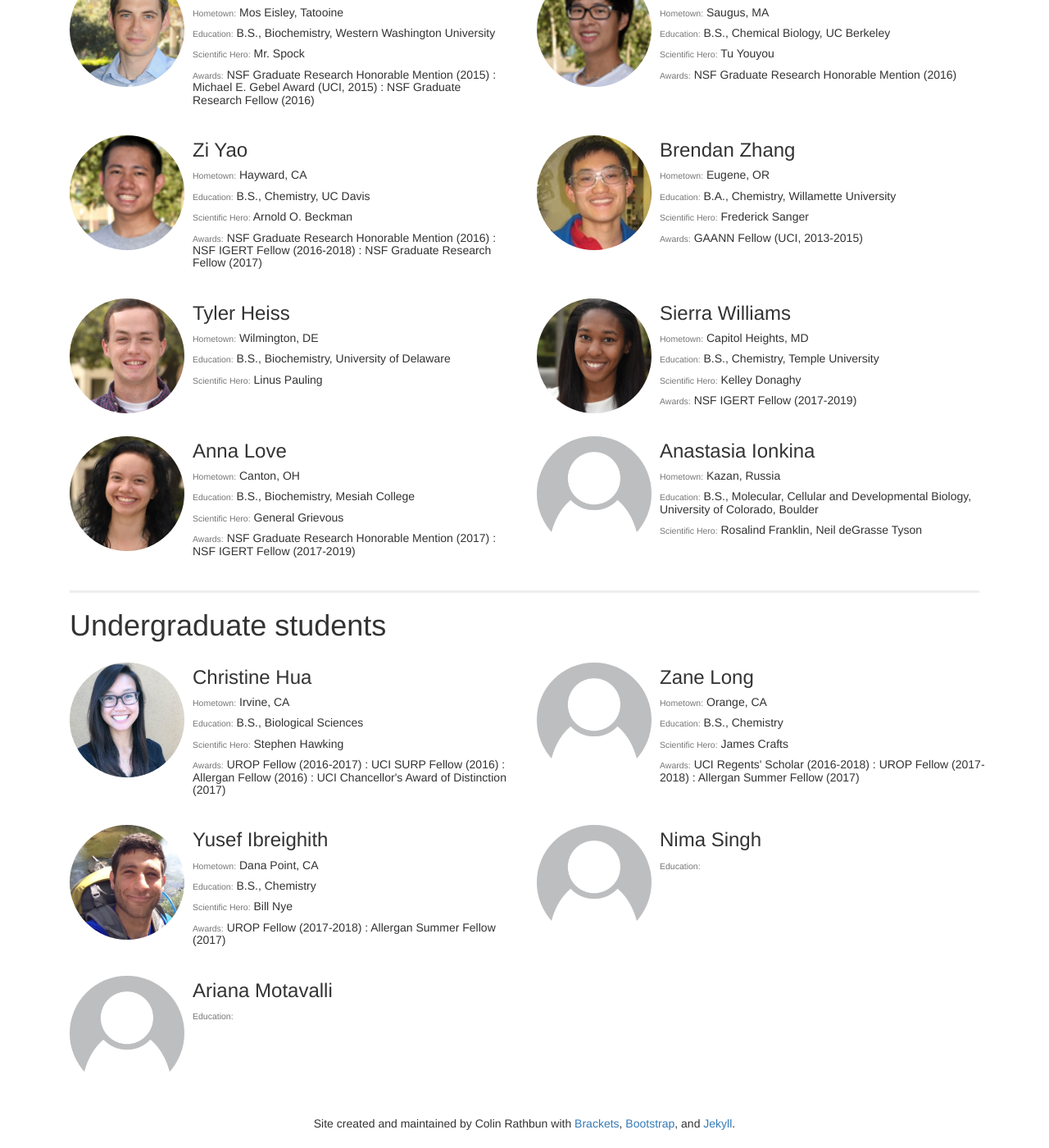
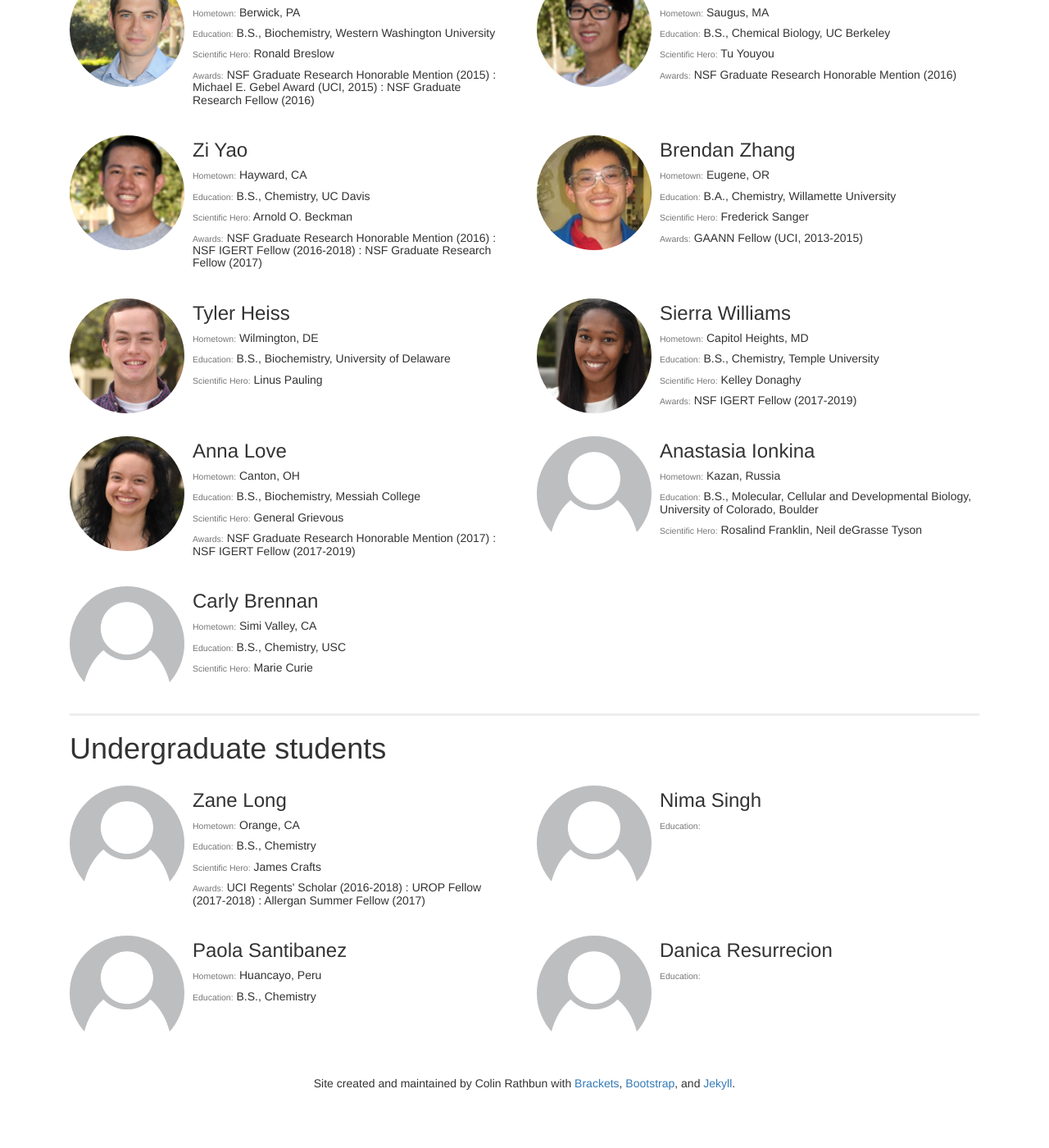
Before and after one commit to c-bun/Prescher-Lab-Site, a Jekyll site: the page built from the-group.html, in a window 1280 px wide and 1400 px high, scrolled down 1118 px. Shown: the whole window at 82% size. Built offline with Jekyll 4.4.1, drawn with Linux system fonts in a browser that asks for light colours; after the commit the page ends 2469 px from its top, so only the background shows below that; some of the changed text lies outside the part shown.

Commit message:
December2017_Update1

```diff
--- a/_data/group.csv
+++ b/_data/group.csv
@@ -1,8 +1,8 @@
 first,last,position,hometown,education,hero,awards,current_position
 Colin,Rathbun,graduate,"Grand Rapids, MI","B.S., Chemistry, Hope College",Nicola Tesla,NSF Graduate Research Fellow (2012-2017) : Allergan Graduate Research Fellow (2017),
 Zach,Reinert,postdoc,"North East, MD","B.S., Biochemistry, University of Maryland, Baltimore County; Ph.D., Chemistry, University of Pittsburgh",Albert Einstein,George Hewitt Medical Research Postdoctoral Fellow (2017) : ACS Young Chemists Committee Travel Award (2017),
-Anya,Kent,graduate,"Kahului, HI","B.S., Chemistry, University of Utah",Rosalind Franklin,NSF Graduate Research Fellow (2015-2020),
-David,Row,graduate,"Mos Eisley, Tatooine","B.S., Biochemistry, Western Washington University",Mr. Spock,"NSF Graduate Research Honorable Mention (2015) : Michael E. Gebel Award (UCI, 2015) : NSF Graduate Research Fellow (2016)",
+Alexandra,Kent,graduate,"Kahului, HI","B.S., Chemistry, University of Utah",Rosalind Franklin,NSF Graduate Research Fellow (2015-2020),
+David,Row,graduate,"Berwick, PA","B.S., Biochemistry, Western Washington University",Ronald Breslow,"NSF Graduate Research Honorable Mention (2015) : Michael E. Gebel Award (UCI, 2015) : NSF Graduate Research Fellow (2016)",
 Sean,Nguyen,graduate,"Saugus, MA","B.S., Chemical Biology, UC Berkeley",Tu Youyou,NSF Graduate Research Honorable Mention (2016),
 Zi,Yao,graduate,"Hayward, CA","B.S., Chemistry, UC Davis",Arnold O. Beckman,NSF Graduate Research Honorable Mention (2016) : NSF IGERT Fellow (2016-2018) : NSF Graduate Research Fellow (2017),
 Krysten,Jones,former_graduate,"Langhorne, PA","B.S., Biotechnology, Elizabethtown College; Ph.D. 2017",Ester Lederberg,NIH Training Grant Fellow (2014-2017),"Postdoc in Lewis Lab, University of Chicago"
@@ -12,7 +12,7 @@ Brendan,Zhang,graduate,"Eugene, OR","B.A., Chemistry, Willamette University",Fre
 Kevin,Yang,former_undergrad,"Chengdu, China","B.S., Chemistry, UC Irvine (2016)",Jenn Prescher,UCI SURP Fellow (2015) : Allergan Summer Fellow (2015) : UROP Fellow (2015-2016) : Pfizer Undergrad Award in Organic Chemistry (2016),
 Monique,Reyes,former_undergrad,"Los Angeles, CA","B.S., Pharm Sci, UC Irvine (2016)",Jenn Prescher,UCI SURP Fellow (2015) : Allergan Summer Fellow (2015) : UROP Fellow (2015-2016),
 Marian,Sagoe,former_undergrad,"Fontana, CA","B.S., Chemistry, UC Irvine (2016)",Rosalind Franklin,UCI SURP Fellow (2015) : Allergan Summer Fellow (2015) : UROP Fellow (2015-2016),
-Christine,Hua,undergrad,"Irvine, CA","B.S., Biological Sciences",Stephen Hawking,UROP Fellow (2016-2017) : UCI SURP Fellow (2016) : Allergan Fellow (2016) : UCI Chancellor's Award of Distinction (2017),
+Christine,Hua,former_undergrad,"Irvine, CA","B.S., Biological Sciences",Stephen Hawking,UROP Fellow (2016-2017) : UCI SURP Fellow (2016) : Allergan Fellow (2016) : UCI Chancellor's Award of Distinction (2017),
 Aaron,Leconte,former_postdoc,Somewhere out east.,"B.A., Chemistry, Carleton College; Ph.D., Chemical Biology, Scripps",Chuck Carlin,,
 Hui-Wen,Shih,former_postdoc,,Ph.D. Princeton University,,ACS BIOL Travel Awardee (2014),Gilead Sciences
 Rachel,Steinhardt,former_graduate,,Ph.D. 2015,,,"Postdoc in Esser-Kahn Lab, UC Irvine"
@@ -33,10 +33,12 @@ Danielle,Dube,former_postdoc,"Aberdeen, NJ","B.A., Biology, Cornell University;
 Tyler,Heiss,graduate,"Wilmington, DE","B.S., Biochemistry, University of Delaware",Linus Pauling,,
 Sierra,Williams,graduate,"Capitol Heights, MD","B.S., Chemistry, Temple University",Kelley Donaghy,NSF IGERT Fellow (2017-2019),
 Zane,Long,undergrad,"Orange, CA","B.S., Chemistry",James Crafts,UCI Regents' Scholar (2016-2018) : UROP Fellow (2017-2018) : Allergan Summer Fellow (2017),
-Yusef,Ibreighith,undergrad,"Dana Point, CA","B.S., Chemistry",Bill Nye,UROP Fellow (2017-2018) : Allergan Summer Fellow (2017),
-Anna,Love,graduate,"Canton, OH","B.S., Biochemistry, Mesiah College",General Grievous,NSF Graduate Research Honorable Mention (2017) : NSF IGERT Fellow (2017-2019),
+Yusef,Ibreighith,former_undergrad,"Dana Point, CA","B.S., Chemistry",Bill Nye,UROP Fellow (2017-2018) : Allergan Summer Fellow (2017),
+Anna,Love,graduate,"Canton, OH","B.S., Biochemistry, Messiah College",General Grievous,NSF Graduate Research Honorable Mention (2017) : NSF IGERT Fellow (2017-2019),
 Anastasia,Ionkina,graduate,"Kazan, Russia","B.S., Molecular, Cellular and Developmental Biology, University of Colorado, Boulder","Rosalind Franklin, Neil deGrasse Tyson",,
 Sydnei,Head,former_undergrad,,"B.S., Chemistry, Albany State University",,UC-HBCU Initiative Fellow (2017),
 Jennifer,Sun,former_undergrad,,University High School,,,
 Nima,Singh,undergrad,,,,,
-Ariana,Motavalli,undergrad,,,,,
+Paola,Santibanez,undergrad,"Huancayo, Peru","B.S., Chemistry",,,
+Carly,Brennan,graduate,"Simi Valley, CA","B.S., Chemistry, USC",Marie Curie,,
+Danica,Resurrecion,undergrad,,,,,
--- a/_data/publications.csv
+++ b/_data/publications.csv
@@ -1,5 +1,6 @@
 number,authors,title,journal,year,volume,pages,note,link
-46,"Rathbun, C. M.*; Porterfield, W. B.*; Jones, K. A.*; Sagoe, S. J.; Reyes, M. R.; Hua, C. T.; Prescher, J. A.",Parallel Screening for Rapid Identification of Orthogonal Bioluminescent Tools,ACS Cent. Sci.,2017,ASAP,DOI: 10.1021/acscentsci.7b00394,,http://pubs.acs.org/doi/full/10.1021/acscentsci.7b00394
+47,"Liu, M. D.; Warner, E. A.; Morrissey, C. E.; Fick, C. W.; Wu, T. S.; Ornelas, M. Y.; Ochoa, G. V.; Zhang, B.; Rathbun, C. M.; Porterfield, W. B.; Prescher, J. A.; Leconte, A. M.",Statistical Coupling Analysis-guided library design for discovery of mutant luciferases,Biochemistry,2017,Just Accepted,DOI: 10.1021/acs.biochem.7b01014,,http://pubs.acs.org/doi/10.1021/acs.biochem.7b01014
+46,"Rathbun, C. M.*; Porterfield, W. B.*; Jones, K. A.*; Sagoe, S. J.; Reyes, M. R.; Hua, C. T.; Prescher, J. A.",Parallel Screening for Rapid Identification of Orthogonal Bioluminescent Tools,ACS Cent. Sci.,2017,ASAP,DOI: 10.1021/acscentsci.7b00394,,http://pubs.acs.org/doi/full/10.1021/acscentsci.7b00394
 45,"Rathbun, C. M.; Prescher, J. A.",Bioluminescent Probes for Imaging Biology beyond the Culture Dish,Biochemistry,2017,56,5178-5184,"(invited article for ""Seeing Into Cells"" issue)",http://pubs.acs.org/doi/10.1021/acs.biochem.7b00435
 44,"Gartner, Z. J.; Prescher, J. A.; Lavis L. D.",Unraveling cell-to-cell signaling networks with chemical biology,Nat. Chem. Biol.,2017,13,564-568,,https://www.nature.com/nchembio/journal/v13/n6/full/nchembio.2391.html
 43,"Row, D. R.; Shih, H. -W.; Alexander, A. T.; Mehl, R. A.; Prescher, J. A.",Cyclopropenones for metabolic targeting and sequential bioorthogonal labeling,J. Am. Chem. Soc.,2017,139,7370-7375,,http://pubs.acs.org/doi/abs/10.1021/jacs.7b03010
--- a/_posts/2017-01-25-2017-News.markdown
+++ b/_posts/2017-01-25-2017-News.markdown
@@ -3,6 +3,10 @@ layout: post
 title:  "2017 News"
 categories: group_update
 ---
+#### December 2017
+- Graduate student Carly Brennan and undergrads Paola and Danica officially join the lab. Welcome!
+- Our collaboration with Prof. Leconte SCA-guided mutagenesis was published in Biochemistry. [Check it out!](http://pubs.acs.org/doi/10.1021/acs.biochem.7b01014)
+
 #### November 2017
 - Colin, Will, Krysten, Marian, Monique, and Christine just published in ACS Central Science! [Read it here!](http://pubs.acs.org/doi/full/10.1021/acscentsci.7b00394)
 
```
Also changed, not shown: images/group/Kent_Anya.png (deleted), 1 other file.
